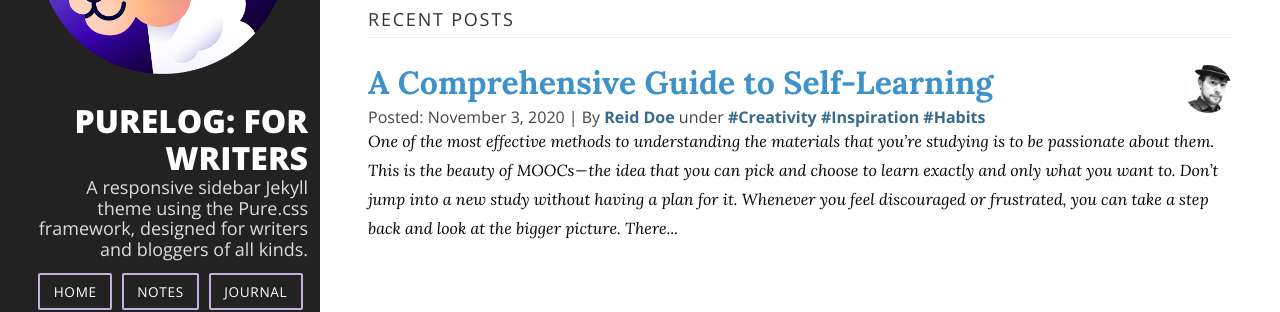
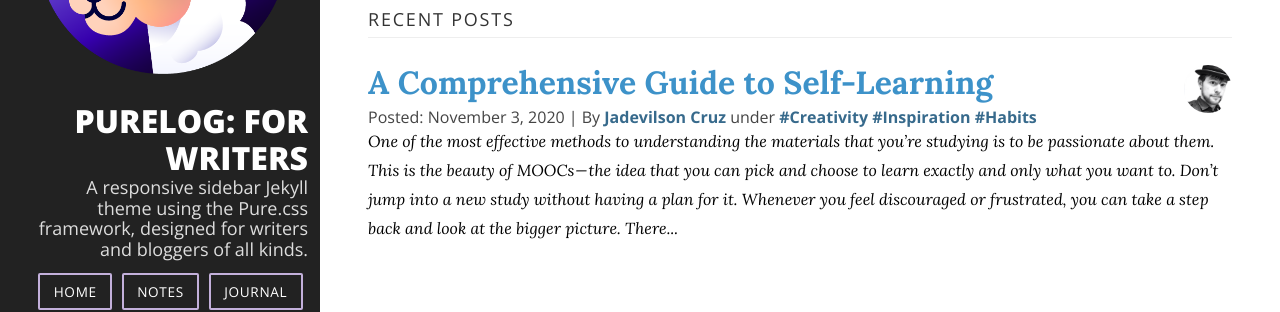
Before and after one commit to stackbit-projects/interesting-giraffe-1ec14, a Jekyll site: the page built from index.html, in a window 1280 px wide and 900 px high. Shown: the part 202-514 px from the top of the window. Built offline with Jekyll 4.4.1, drawn with Linux system fonts in a browser that asks for light colours; nearby versions of some CDN libraries; the list of posts is cut into pages by our own code.

Commit message:
2020-11-03-a-comprehensive-guide-to-self-learning.md: updated author

```diff
--- a/_posts/example_posts/2020-11-03-a-comprehensive-guide-to-self-learning.md
+++ b/_posts/example_posts/2020-11-03-a-comprehensive-guide-to-self-learning.md
@@ -1,6 +1,6 @@
 ---
 title: A Comprehensive Guide to Self-Learning
-author: Reid Doe
+author: Jadevilson Cruz
 avatar: assets/img/common/reid-avatar.png
 categories:
   - How-To
```
